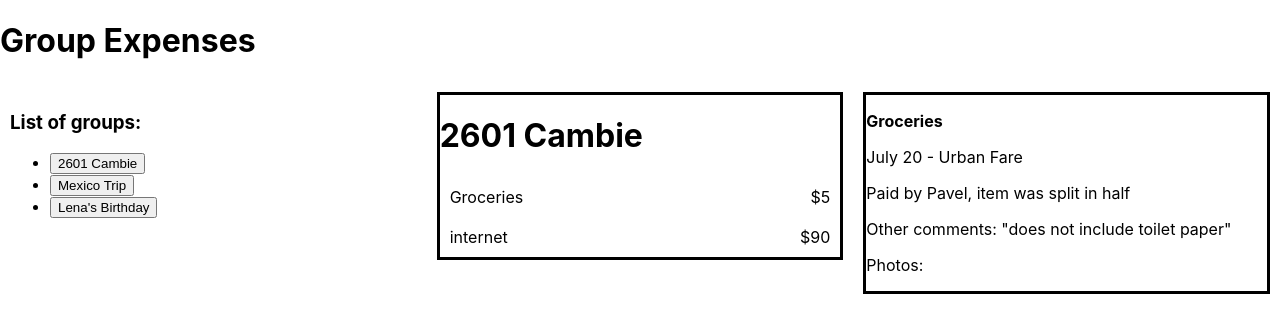
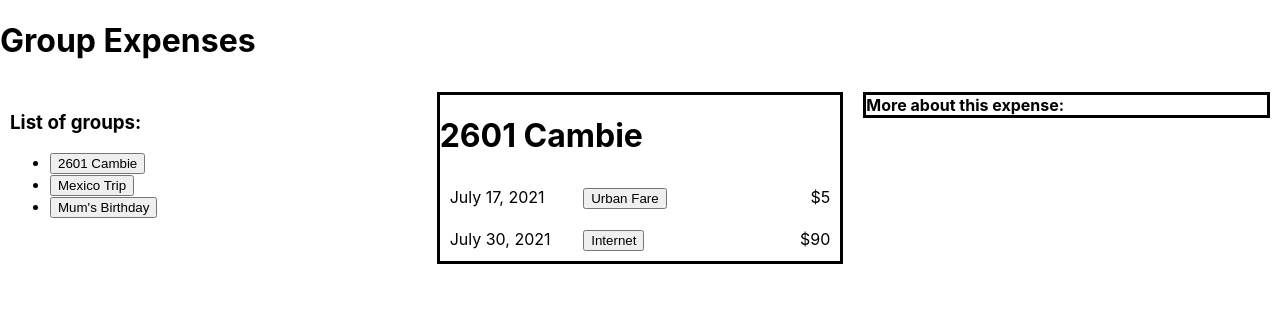
Before and after one commit to leeenah/group-expenses, a React (Create React App) app: page / in a window 1280 px wide. Both pictures are taken after a click on the button "2601 Cambie". Shown: the top 332 px of the page. Built offline with nearby package versions, Linux system fonts and the light colour scheme.

Commit message:
ExpenseInformation component - Added a button on expense items so when you click on the item it gives open a box with more information on the expense. Same functionality as the group expense

```diff
--- a/src/App.js
+++ b/src/App.js
@@ -1,7 +1,7 @@
 import React, { useState } from "react";
 import Group from "./components/Group";
 import Expenses from "./components/Expenses";
-import ItemDetail from "./components/ItemDetail";
+import ExpenseInformation from "./components/ExpenseInformation";
 
 import "./App.css";
 
@@ -13,15 +13,19 @@ function App() {
       expenses: [
         {
           date: "July 17, 2021",
+          paid_by: "Pavel",
           vendor: "Urban Fare",
-          item: "Groceries",
+          item: "Urban Fare",
+          category: "Groceries",
           description: "groceries for the week",
           amount: 5.0,
         },
         {
           date: "July 30, 2021",
+          paid_by: "Pavel",
           vendor: "Urban Fibre",
-          item: "internet",
+          item: "Internet",
+          category: "Utilites",
           description: "monthly internet bill",
           amount: 90.0,
         },
@@ -30,19 +34,34 @@ function App() {
     {
       name: "Mexico Trip",
       type: "vacation",
-      expenses: [],
+      expenses: [
+        {
+          date: "July 25, 2021",
+          paid_by: "Lena",
+          vendor: "Air Canada",
+          item: "Air Canada",
+          category: "Travel",
+          description: "Flight tickets",
+          amount: 2000.0,
+        },
+      ],
     },
     {
-      name: "Lena's Birthday",
+      name: "Mum's Birthday",
       type: "other",
       expenses: [],
     },
   ]);
 
   const [selectedGroup, setSelectedGroup] = useState(null);
+  const [selectedExpense, setSelectedExpense] = useState(null);
 
   function openGroupExpense(group) {
     setSelectedGroup(group);
+  }
+
+  function openExpenseInformation(expenseInformation) {
+    setSelectedExpense(expenseInformation);
   }
 
   return (
@@ -54,10 +73,10 @@ function App() {
           <Group groups={groups} action={openGroupExpense} />
         </div>
         <div className="col">
-          <Expenses group={selectedGroup} />
+          <Expenses group={selectedGroup} action={openExpenseInformation} />
         </div>
         <div className="col">
-          <ItemDetail />
+          <ExpenseInformation expense={selectedExpense} />
         </div>
       </div>
     </div>
--- /dev/null
+++ b/src/components/ExpenseInformation.js
@@ -0,0 +1,19 @@
+import React from "react";
+
+const ExpenseInformation = ({ expense }) => {
+  return (
+    <div className="expense-information" style={{ border: "solid" }}>
+      <div>
+        <strong>More about this expense:</strong>
+        {expense != null && <p>Item: {expense.item}</p>}
+      </div>
+
+      {expense != null && <p>Paid by: {expense.paid_by}</p>}
+      {expense != null && <p>Date of Purchase: {expense.date}</p>}
+      {expense != null && <p>Retail: {expense.vendor}</p>}
+      {expense != null && <p>Description: {expense.description}</p>}
+    </div>
+  );
+};
+
+export default ExpenseInformation;
--- a/src/components/Expenses.css
+++ b/src/components/Expenses.css
@@ -1,5 +1,9 @@
 .row {
   display: flex;
+}
+.col-date {
+  flex: 50%;
+  padding: 10px;
 }
 
 .col-item {
--- a/src/components/Expenses.js
+++ b/src/components/Expenses.js
@@ -2,12 +2,22 @@ import React from "react";
 
 import "./Expenses.css";
 
-const Expenses = ({ group }) => {
+const Expenses = ({ group, action }) => {
+  const handleClick = (index) => {
+    let selectedExpenseItem = group.expenses[index];
+    action(selectedExpenseItem);
+  };
+
   var expenseItems = [];
   if (group != null) {
     expenseItems = group.expenses.map((expense, index) => (
       <div className="row" key={index}>
-        <div className="col-item">{expense.item}</div>
+        <div className="col-date">{expense.date}</div>
+        <div className="col-item">
+          <button onClick={handleClick.bind(this, index)}>
+            {expense.item}
+          </button>
+        </div>
         <div className="col-price">${expense.amount}</div>
       </div>
     ));
@@ -16,7 +26,7 @@ const Expenses = ({ group }) => {
   return (
     <div className="expenses-items" style={{ border: "solid" }}>
       {group != null && <h1>{group.name}</h1>}
-      {expenseItems.length > 0 && <div> {expenseItems}</div>}
+      {expenseItems.length > 0 && <div>{expenseItems}</div>}
     </div>
   );
 };
--- a/src/components/ItemDetail.js
+++ /dev/null
@@ -1,17 +0,0 @@
-import React from "react";
-
-const ItemDetail = () => {
-  return (
-    <div className="item-detail" style={{ border: "solid" }}>
-      <p>
-        <strong>Groceries</strong>
-      </p>
-      <p>July 20 - Urban Fare</p>
-      <p>Paid by Pavel, item was split in half</p>
-      <p>Other comments: "does not include toilet paper"</p>
-      <p>Photos:</p>
-    </div>
-  );
-};
-
-export default ItemDetail;
```
